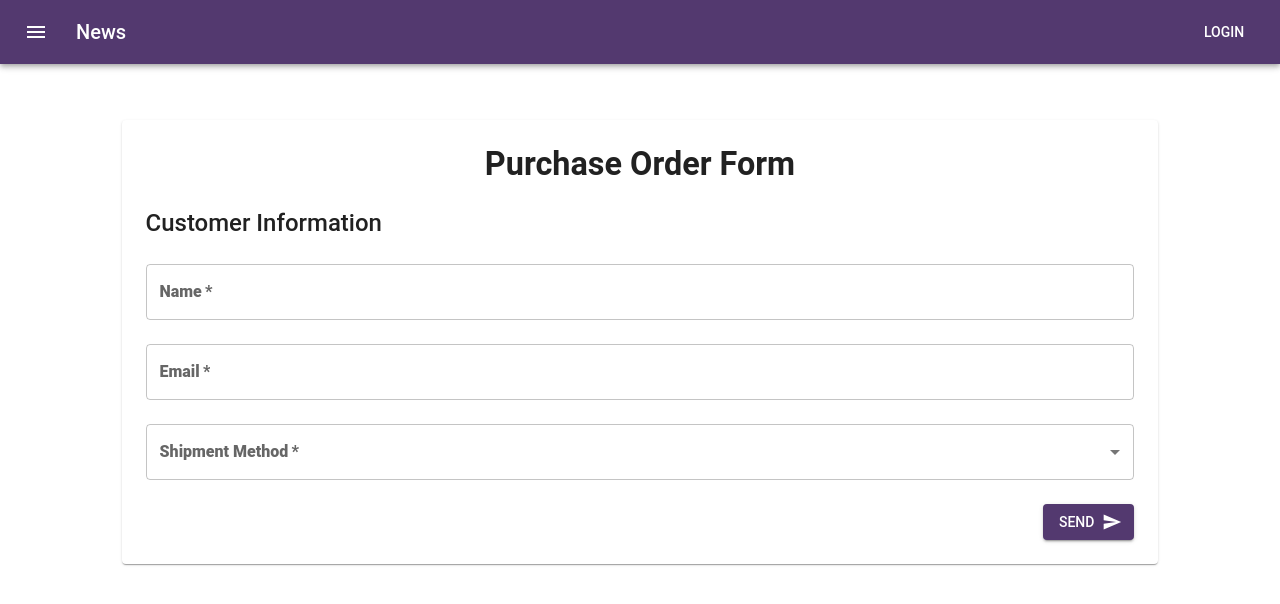
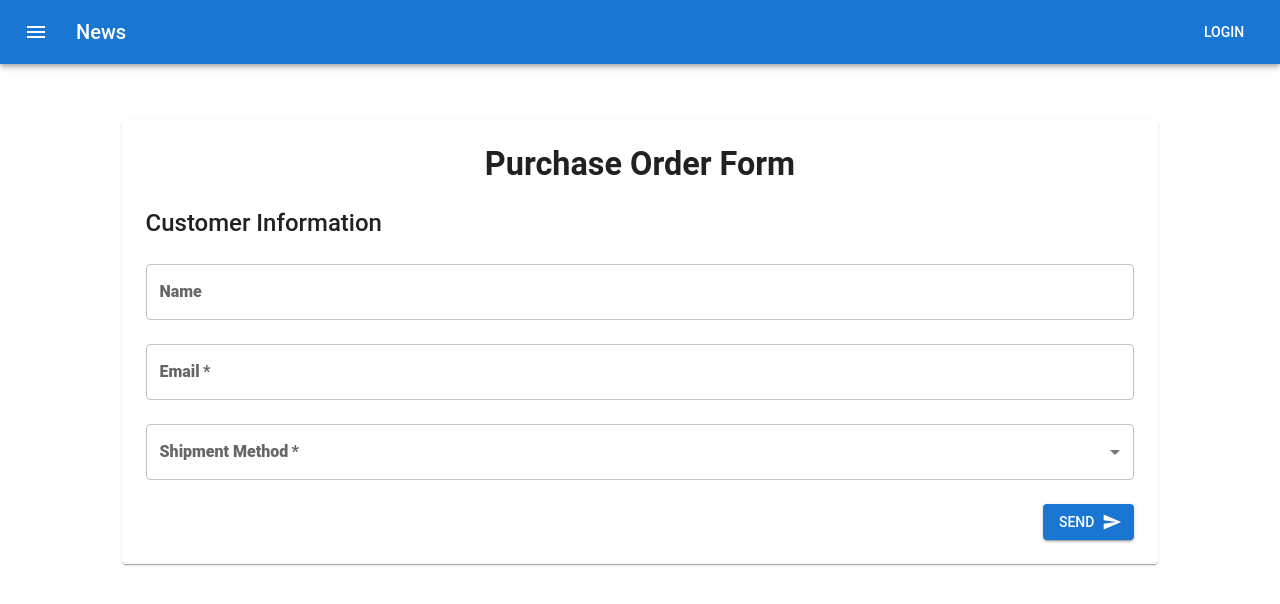
Before and after one commit to mrtorresdu/react-forms-mui, a React (Vite) app: page / in a window 1280 px wide. Shown: the top 604 px of the page. Built offline with nearby package versions, Linux system fonts and the light colour scheme.

Commit message:
Add support for email validation and reset default form values

```diff
--- a/src/App.tsx
+++ b/src/App.tsx
@@ -12,14 +12,25 @@ import {
   TextField,
   Typography,
 } from '@mui/material';
-import { useForm } from 'react-hook-form';
+import { Controller, useForm } from 'react-hook-form';
 import ButtonAppBar from './AppBar';
 
 function App() {
-  const { register, handleSubmit } = useForm();
+  const {
+    register,
+    handleSubmit,
+    formState: { errors },
+    control,
+    reset,
+  } = useForm({
+    defaultValues: { name: '', email: '', shipmentMethod: '' },
+    mode: 'onChange',
+    reValidateMode: 'onChange',
+  });
 
   const onSubmit = (data) => {
     console.table(data);
+    reset();
   };
 
   return (
@@ -30,7 +41,14 @@ function App() {
           <Typography variant='h4' component='h1' fontWeight={700} textAlign={'center'}>
             Purchase Order Form
           </Typography>
-          <Box mt={3} display={'flex'} justifyContent={'center'} component='form' onSubmit={handleSubmit(onSubmit)}>
+          <Box
+            mt={3}
+            display={'flex'}
+            justifyContent={'center'}
+            component='form'
+            onSubmit={handleSubmit(onSubmit)}
+            noValidate
+          >
             <Grid container spacing={3}>
               <Grid item xs={12}>
                 <Grid container spacing={3}>
@@ -41,9 +59,10 @@ function App() {
                   </Grid>
                   <Grid item xs={12} sm={12}>
                     <TextField
-                      required
                       fullWidth
-                      {...register('name', { required: true })}
+                      {...register('name', { required: 'the name field is required', minLength: 2 })}
+                      helperText={errors.name?.message}
+                      error={!!errors.name}
                       label='Name'
                       type='text'
                       variant='outlined'
@@ -53,25 +72,41 @@ function App() {
                     <TextField
                       required
                       fullWidth
-                      {...register('email', { required: true })}
+                      {...register('email', {
+                        required: 'The email field is required',
+                        pattern: {
+                          value: /^[A-Z0-9._%+-]+@[A-Z0-9.-]+\.[A-Z]{2,}$/i,
+                          message: 'The email field is invalid',
+                        },
+                      })}
+                      helperText={errors.email?.message}
+                      error={!!errors.email}
                       label='Email'
                       type='email'
                       variant='outlined'
                     />
                   </Grid>
                   <Grid item xs={12} sm={12}>
-                    <FormControl fullWidth>
+                    <FormControl fullWidth error={!!errors.shipmentMethod}>
                       <InputLabel required>Shipment Method</InputLabel>
+                      <Controller
+                        name='shipmentMethod'
+                        control={control}
+                        defaultValue=''
+                        rules={{ required: 'Please select a shipment method' }}
+                        render={({ field }) => (
                           <Select
+                            label='Shipment Method '
                             required
-                        label='Shipping Method'
-                        {...register('shipping-method', { required: true })}
-                        defaultValue={''}
+                            {...field}
+                            onChange={(e) => field.onChange(e.target.value)}
                           >
                             <MenuItem value='standard'>Standard</MenuItem>
                             <MenuItem value='express'>Express</MenuItem>
                             <MenuItem value='priority'>Priority</MenuItem>
                           </Select>
+                        )}
+                      />
                     </FormControl>
                   </Grid>
                 </Grid>
--- a/src/style.tsx
+++ b/src/style.tsx
@@ -4,13 +4,16 @@ export let theme = createTheme({
   typography: {
     fontFamily: 'Roboto, sans-serif',
   },
-  palette: {
-    mode: 'light',
-    primary: {
-      main: '#53396f',
-      dark: '#795a9e',
-    },
-  },
+  // palette: {
+  //   mode: 'light',
+  //   primary: {
+  //     main: '#53396f',
+  //     dark: '#795a9e',
+  //   },
+  //   warning: {
+  //     main: '#ff9800',
+  //   },
+  // },
 
   components: {
     MuiTextField: {
```
Lines whose indentation alone changed are shown as unchanged.
